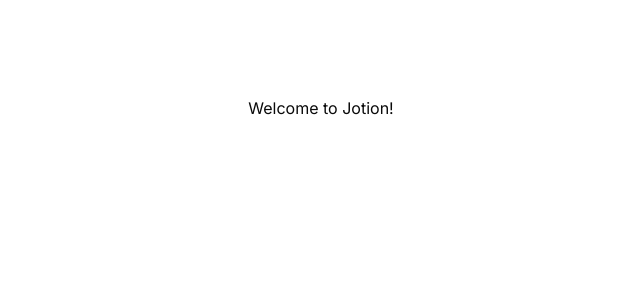
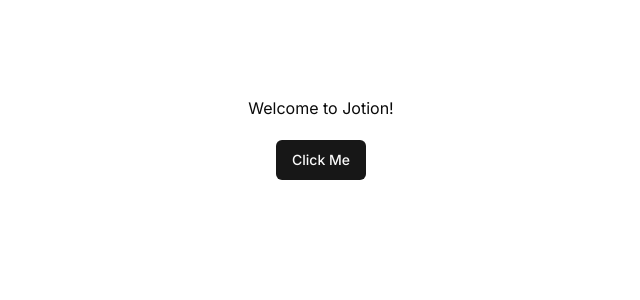
Before and after one commit to shamscorner/nextjs-notion-clone, a Next.js app: page / in a window 1280 px wide. Shown: the top 300 px of the page, without its empty margins (319-959 px from the left). Built offline with nearby package versions, Linux system fonts and the light colour scheme.

Commit message:
chore: add button shadcn component

```diff
--- a/app/page.tsx
+++ b/app/page.tsx
@@ -1,7 +1,10 @@
+import { Button } from '@/components/ui/button';
+
 export default function Home() {
   return (
-    <main className='flex min-h-screen flex-col items-center justify-between p-24'>
+    <main className='flex min-h-screen flex-col items-center gap-5 p-24'>
       <p>Welcome to Jotion!</p>
+      <Button>Click Me</Button>
     </main>
   );
 }
--- /dev/null
+++ b/components/ui/button.tsx
@@ -0,0 +1,56 @@
+import * as React from 'react';
+import { Slot } from '@radix-ui/react-slot';
+import { cva, type VariantProps } from 'class-variance-authority';
+
+import { cn } from '@/lib/utils';
+
+const buttonVariants = cva(
+  'inline-flex items-center justify-center rounded-md text-sm font-medium ring-offset-background transition-colors focus-visible:outline-none focus-visible:ring-2 focus-visible:ring-ring focus-visible:ring-offset-2 disabled:pointer-events-none disabled:opacity-50',
+  {
+    variants: {
+      variant: {
+        default: 'bg-primary text-primary-foreground hover:bg-primary/90',
+        destructive:
+          'bg-destructive text-destructive-foreground hover:bg-destructive/90',
+        outline:
+          'border border-input bg-background hover:bg-accent hover:text-accent-foreground',
+        secondary:
+          'bg-secondary text-secondary-foreground hover:bg-secondary/80',
+        ghost: 'hover:bg-accent hover:text-accent-foreground',
+        link: 'text-primary underline-offset-4 hover:underline',
+      },
+      size: {
+        default: 'h-10 px-4 py-2',
+        sm: 'h-9 rounded-md px-3',
+        lg: 'h-11 rounded-md px-8',
+        icon: 'h-10 w-10',
+      },
+    },
+    defaultVariants: {
+      variant: 'default',
+      size: 'default',
+    },
+  }
+);
+
+export interface ButtonProps
+  extends React.ButtonHTMLAttributes<HTMLButtonElement>,
+    VariantProps<typeof buttonVariants> {
+  asChild?: boolean;
+}
+
+const Button = React.forwardRef<HTMLButtonElement, ButtonProps>(
+  ({ className, variant, size, asChild = false, ...props }, ref) => {
+    const Comp = asChild ? Slot : 'button';
+    return (
+      <Comp
+        className={cn(buttonVariants({ variant, size, className }))}
+        ref={ref}
+        {...props}
+      />
+    );
+  }
+);
+Button.displayName = 'Button';
+
+export { Button, buttonVariants };
--- a/package.json
+++ b/package.json
@@ -11,6 +11,7 @@
     "format:fix": "prettier --write --ignore-path .gitignore ."
   },
   "dependencies": {
+    "@radix-ui/react-slot": "^1.0.2",
     "class-variance-authority": "^0.7.0",
     "clsx": "^2.0.0",
     "lucide-react": "^0.287.0",
```
Also changed, not shown: 1 other file (tests, documents, lock files or other folders).
